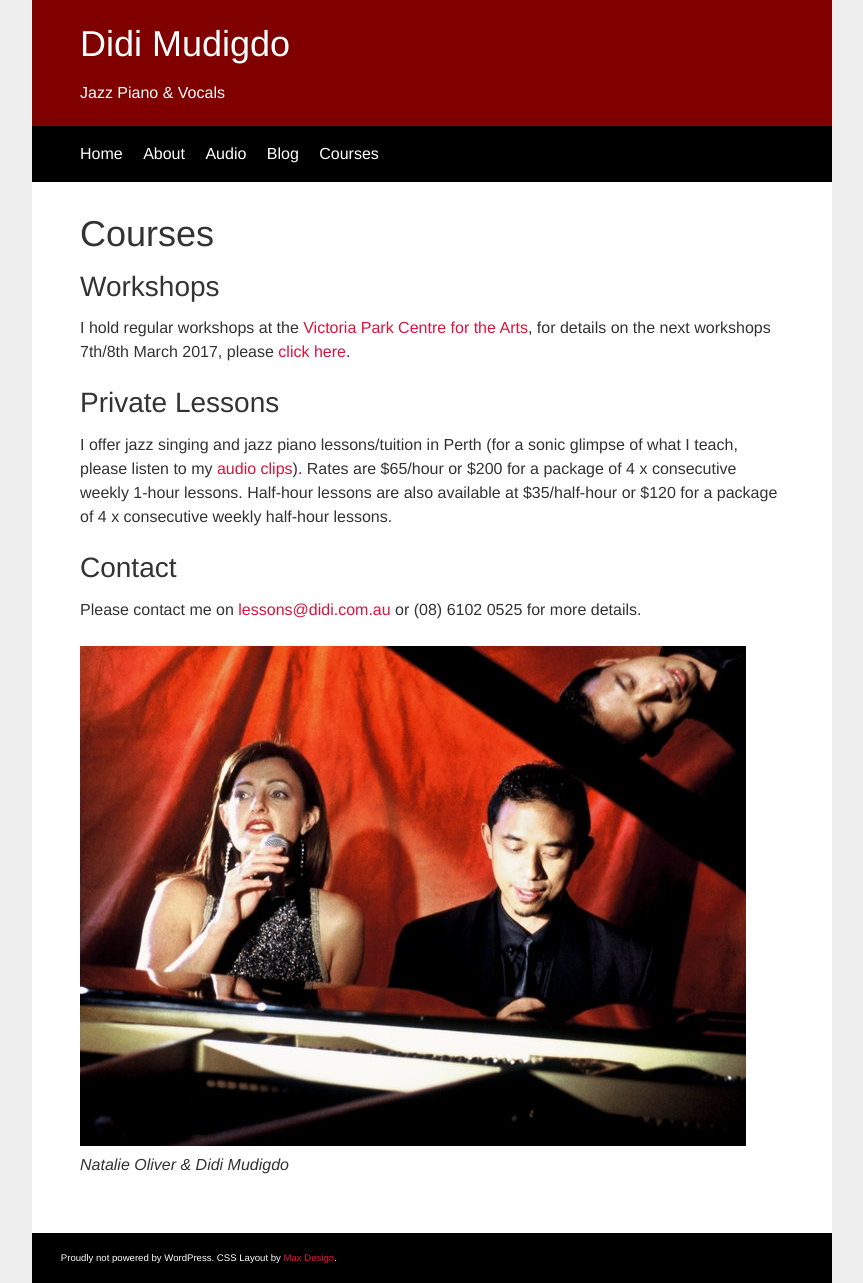
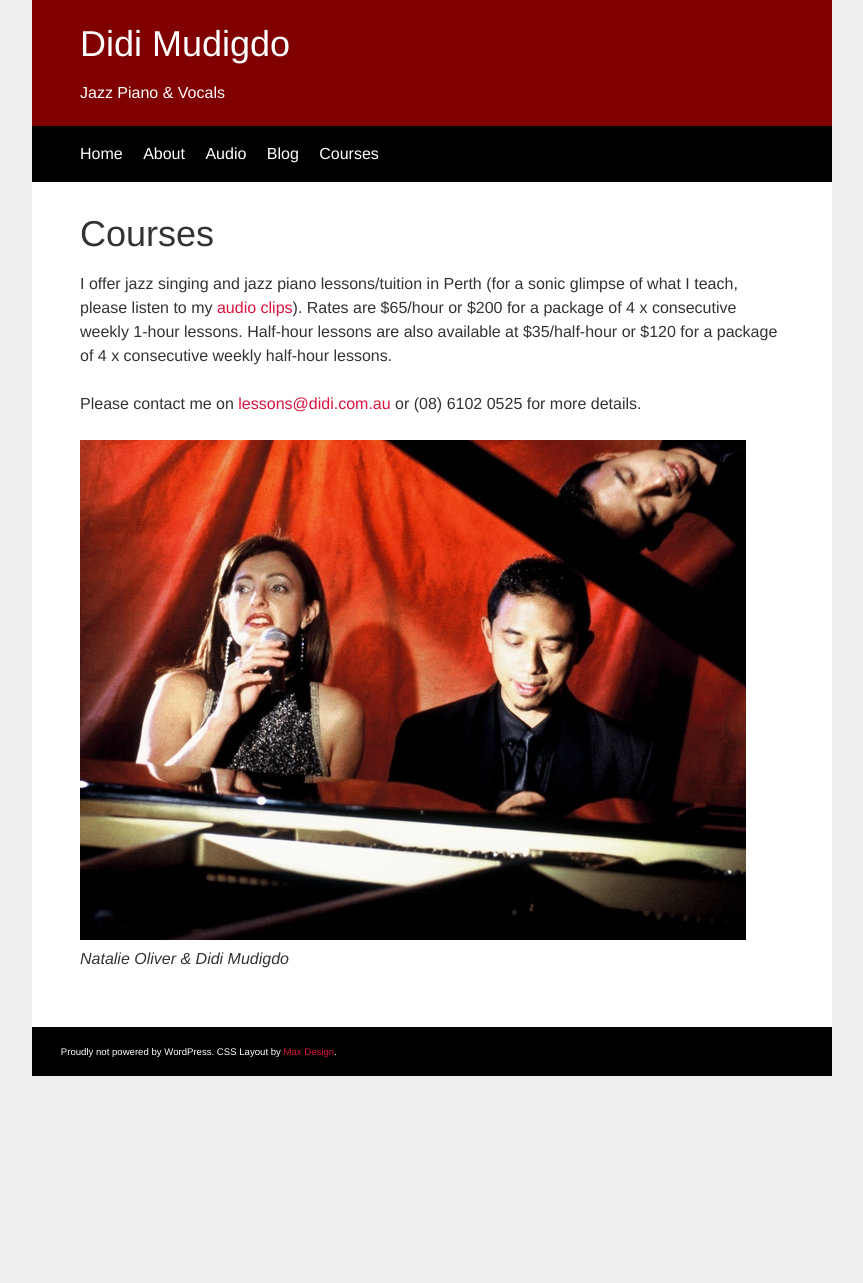
Before and after one commit to didijazz/didijazz.github.io, a Jekyll site: the page built from courses/index.html, in a window 1280 px wide. Shown: the whole page, without its empty margins (208-1071 px from the left). Built offline with Jekyll 4.4.1, drawn with Linux system fonts in a browser that asks for light colours; after the commit the page ends 1076 px from its top, so only the background shows below that.

Commit message:
removed courses

```diff
--- a/courses/index.html
+++ b/courses/index.html
@@ -6,15 +6,8 @@ description: Didi Mudigdo offers jazz singing and jazz piano lessons/tuition in
 
 <h1>Courses</h1>
 
-<h2>Workshops</h2>
-
-<p>I hold regular workshops at the <a href="http://vicparkarts.org.au">Victoria Park Centre for the Arts</a>, for details on the next workshops 7th/8th March 2017, please <a href="/blog/2017/01/25/february-jazz-singing-workshops">click here</a>.</p>
-
-<h2>Private Lessons</h2>
-
 <p>I offer jazz singing and jazz piano lessons/tuition in Perth (for a sonic glimpse of what I teach, please listen to my <a href="/audio/index.html">audio clips</a>). Rates are $65/hour or $200 for a package of 4 x consecutive weekly 1-hour lessons. Half-hour lessons are also available at $35/half-hour or $120 for a package of 4 x consecutive weekly half-hour lessons.</p>
 
-<h2>Contact</h2>
 <p>Please contact me on <a href="mailto:lessons@didi.com.au" target="_blank">lessons@didi.com.au</a> or (08) 6102 0525 for more details.</p>
 
 <p><img class=img-responsive src="/img/Didi_Natalie3_666px.jpg" alt="Photo of Didi Mudigdo on Piano and Natalie Oliver on vocals"><br><em>Natalie Oliver &amp; Didi Mudigdo</em></p>
```
